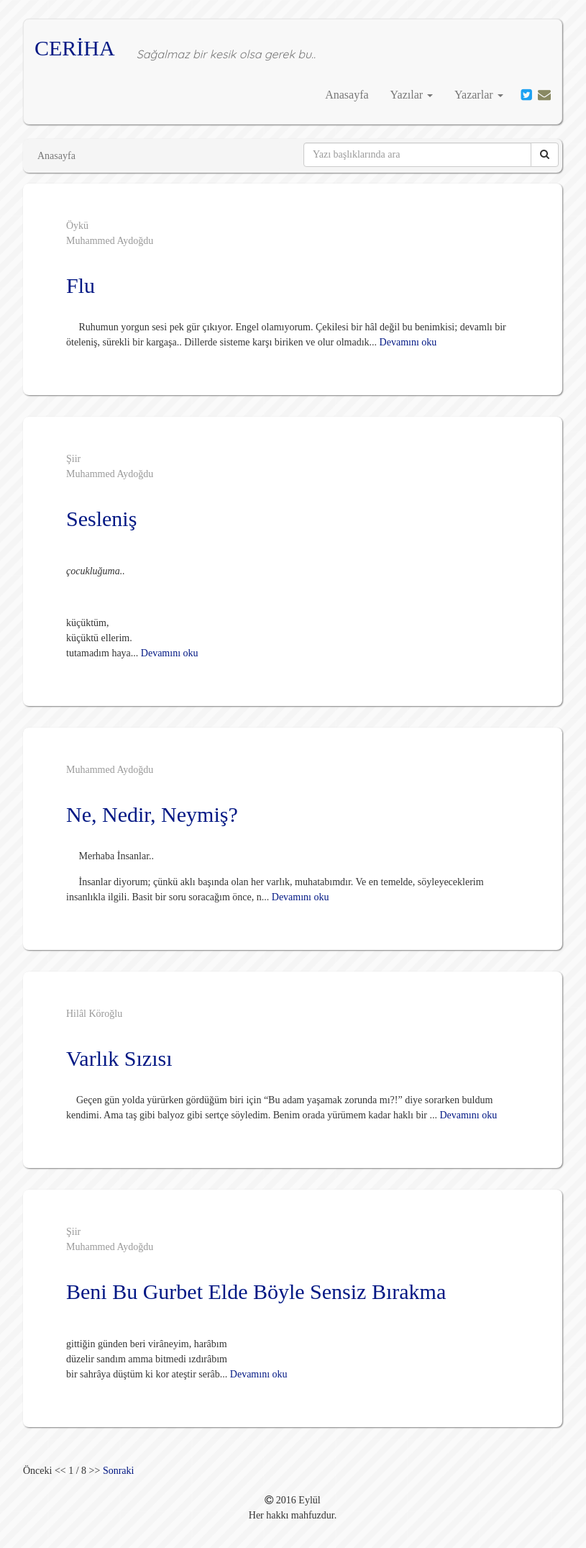
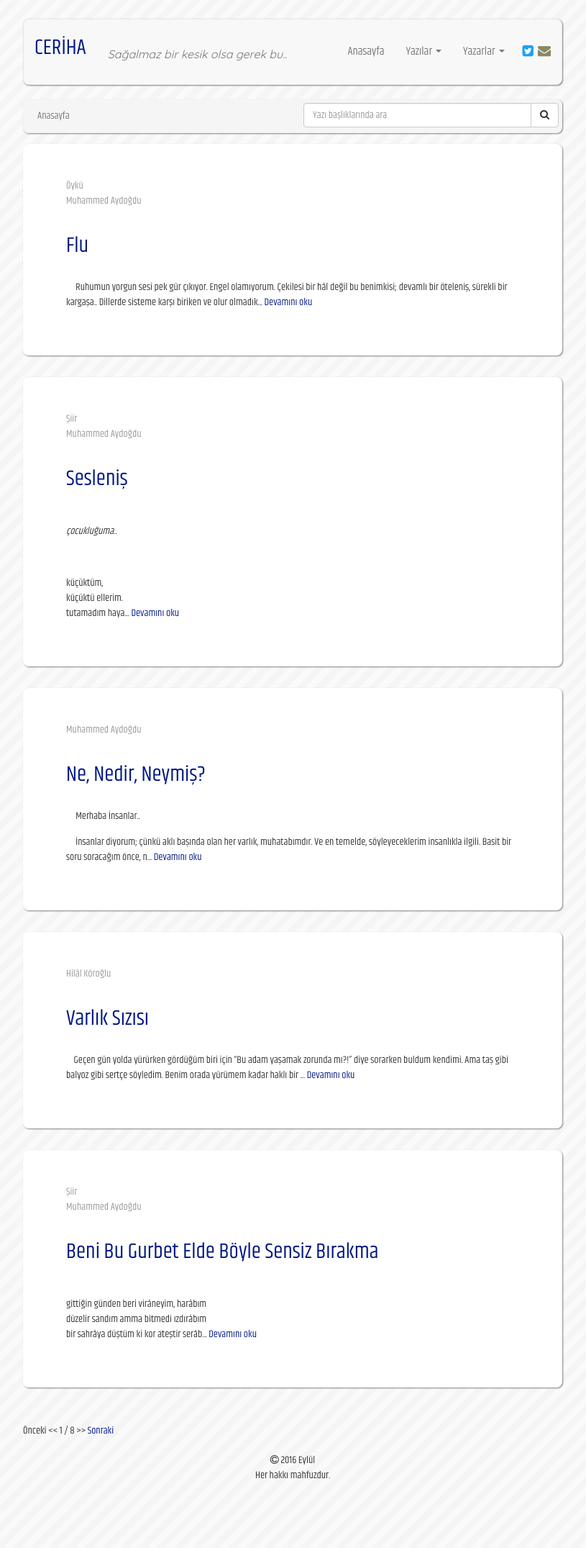
Before and after one commit to muhammedaydogdu/muhammedaydogdu.github.io, a Jekyll site: the page built from index.html, in a window 1280 px wide. Shown: the whole page at 72% size, without its empty margins (233-1048 px from the left). Built offline with Jekyll 4.4.1, drawn with Linux system fonts in a browser that asks for light colours; some web fonts are replaced; the list of posts is cut into pages by our own code; after the commit the page ends 2096 px from its top, so only the background shows below that.

Commit message:
Update head.html

```diff
--- a/_includes/head.html
+++ b/_includes/head.html
@@ -19,7 +19,7 @@
   <link href="https://fonts.googleapis.com/css?family=Aref+Ruqaa" rel="stylesheet">
   <link href="https://fonts.googleapis.com/css?family=Amiri" rel="stylesheet">
   <link href="https://fonts.googleapis.com/css?family=Quicksand" rel="stylesheet">
-  <link href="https://fonts.googleapis.com/css?family=Open+Sans+Condensed" rel="stylesheet">
+  <link href="https://fonts.googleapis.com/css?family=Khand" rel="stylesheet">
 
 
   <link href="/css/bootstrap.min.css" rel="stylesheet">
```
